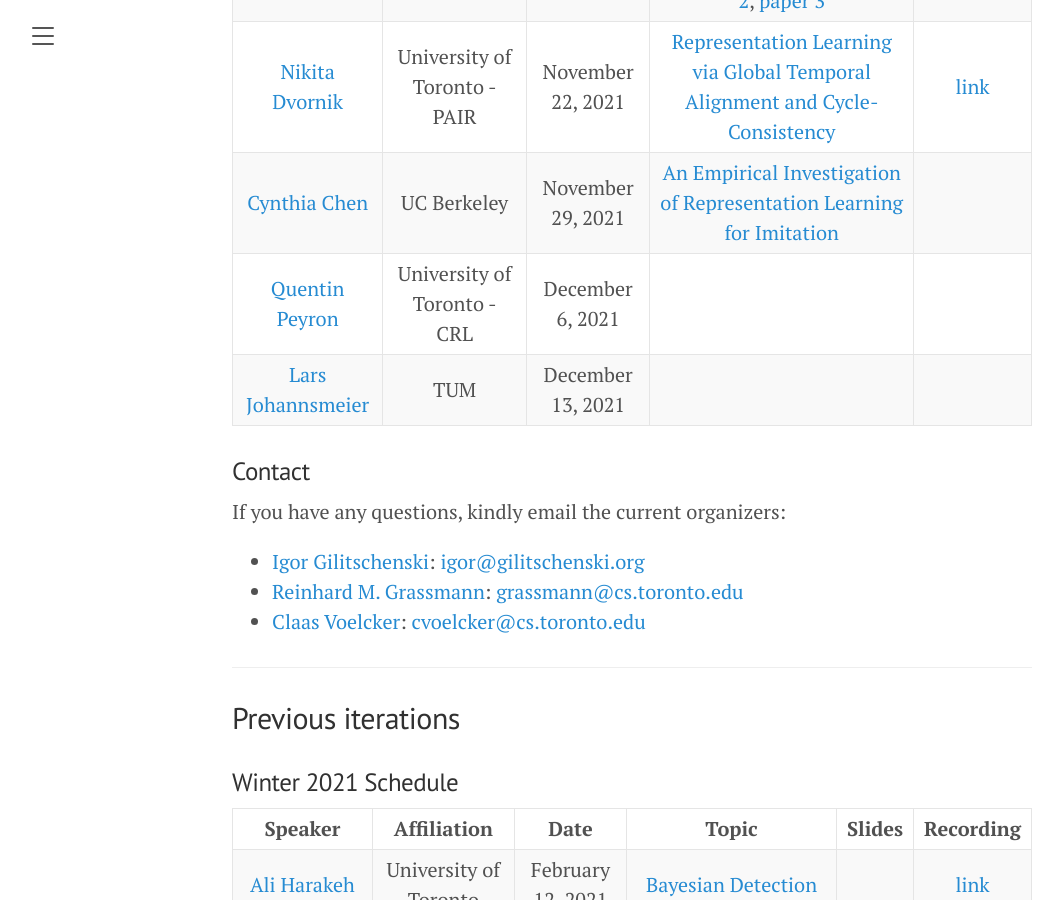
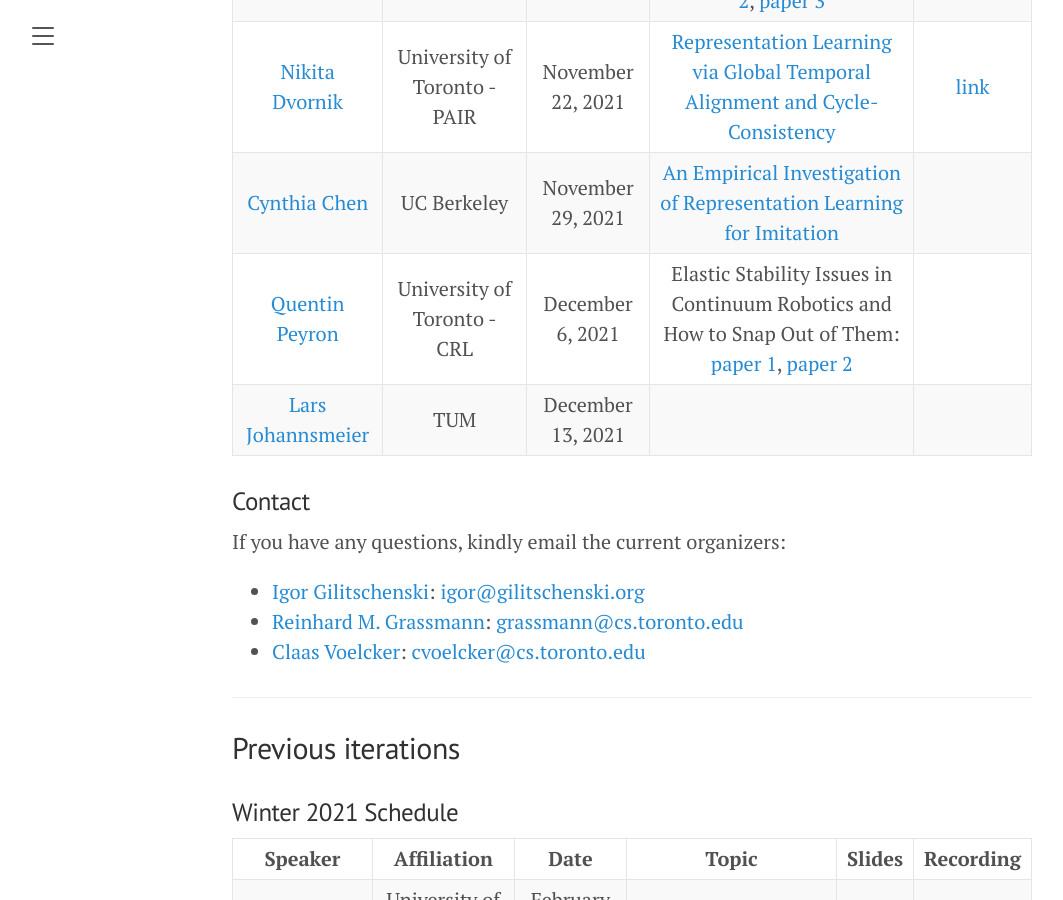
Before and after one commit to uoft-cs-robotics/toronto-air, a Jekyll site: the page built from index.md, in a window 1280 px wide and 900 px high, scrolled down 1470 px. Shown: the whole window, without its empty margins (8-1071 px from the left). Built offline with Jekyll 4.4.1, drawn with Linux system fonts in a browser that asks for light colours; comment, search, counter and statistics services are not loaded.

Commit message:
Added Quentin's title

```diff
--- a/index.md
+++ b/index.md
@@ -53,7 +53,7 @@ Past talks are also available on our [YouTube Channel](https://www.youtube.com/c
 |[Sarah Bechtle](https://bechtle.github.io/) |MPI Tuebingen                | November 15, 2021| Lifelong learning in the real world: [paper 1](https://arxiv.org/pdf/1906.05374.pdf), [paper 2](https://arxiv.org/pdf/1904.06786.pdf), [paper 3](https://arxiv.org/abs/2011.03859)  | [link](https://youtu.be/CuAUd06Yma8) |
 |[Nikita Dvornik](https://www.linkedin.com/in/nikita-dvornik-660164152/?originalSubdomain=fr)| University of Toronto - PAIR | November 22, 2021 | [Representation Learning via Global Temporal Alignment and Cycle-Consistency](https://papers.nips.cc/paper/2021/hash/729c68884bd359ade15d5f163166738a-Abstract.html) | [link](https://youtu.be/MCrv5tr67Vk) |
 |[Cynthia Chen](https://www.cynthiaxinchen.com/)|UC Berkeley| November 29, 2021| [An Empirical Investigation of Representation Learning for Imitation](https://openreview.net/forum?id=kBNhgqXatI)	||
-|[Quentin Peyron](https://crl.utm.utoronto.ca/crl/quentin-peyron/)|University of Toronto - CRL| December 6, 2021| 	||
+|[Quentin Peyron](https://crl.utm.utoronto.ca/crl/quentin-peyron/)|University of Toronto - CRL| December 6, 2021| Elastic Stability Issues in Continuum Robotics and How to Snap Out of Them: [paper 1](https://www.sciencedirect.com/science/article/pii/S0094114X17318050), [paper 2](https://ieeexplore.ieee.org/abstract/document/8410805)	||
 |[Lars Johannsmeier](https://www.msrm.tum.de/rsi/team/rsi-wissenschaftliche-mitarbeiter/johannsmeier-lars/)|TUM| December 13, 2021| 	||
 
 ### Contact
```
